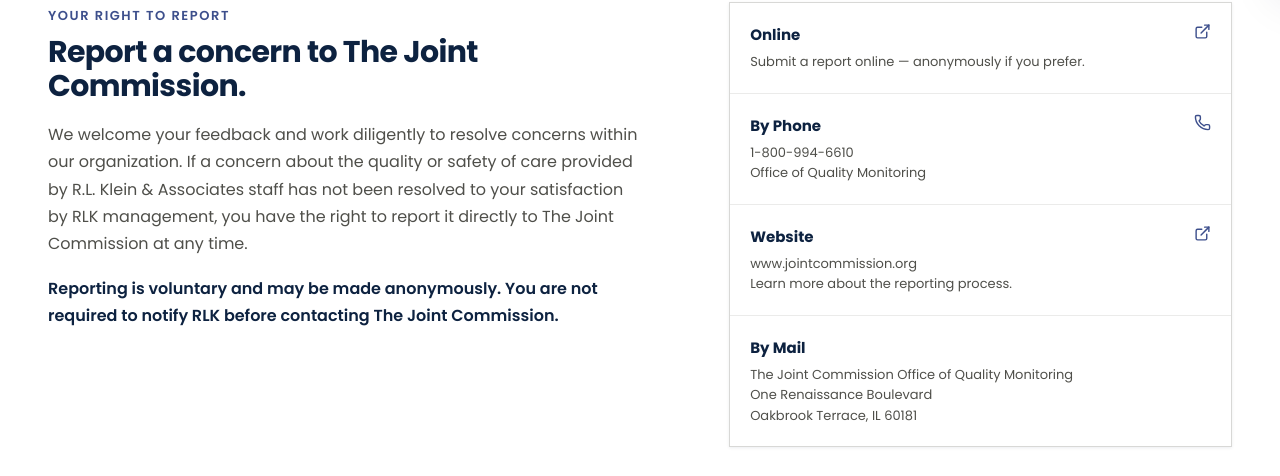
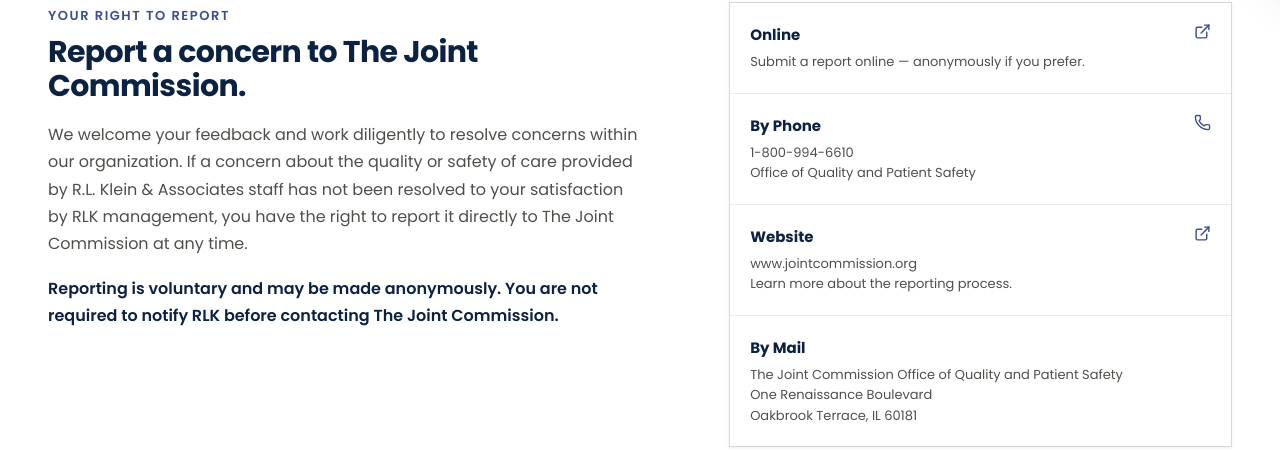
Before and after one commit to kumarpotla2221/new-rlklein, a React (Vite) app: page /joint-commision in a window 1280 px wide. Shown: the part 822-1298 px from the top of the page. Built offline with nearby package versions, Linux system fonts and the light colour scheme.

Commit message:
new changes

```diff
--- a/src/pages/about/SafetyCompliancePage.tsx
+++ b/src/pages/about/SafetyCompliancePage.tsx
@@ -78,9 +78,9 @@
                 <span><strong>Online</strong><small>Submit a report online &mdash; anonymously if you prefer.</small></span>
                 <ExternalLink size={17} />
               </a>
-              <div className="safety-contact-card__row"><span><strong>By Phone</strong><small>1-800-994-6610<br />Office of Quality Monitoring</small></span><Phone size={17} /></div>
+              <div className="safety-contact-card__row"><span><strong>By Phone</strong><small>1-800-994-6610<br />Office of Quality and Patient Safety</small></span><Phone size={17} /></div>
               <a href="https://www.jointcommission.org/en" target="_blank" rel="noreferrer" className="safety-contact-card__row"><span><strong>Website</strong><small>www.jointcommission.org<br />Learn more about the reporting process.</small></span><ExternalLink size={17} /></a>
-              <div className="safety-contact-card__row"><span><strong>By Mail</strong><small>The Joint Commission Office of Quality Monitoring<br />One Renaissance Boulevard<br />Oakbrook Terrace, IL 60181</small></span></div>
+              <div className="safety-contact-card__row"><span><strong>By Mail</strong><small>The Joint Commission Office of Quality and Patient Safety<br />One Renaissance Boulevard<br />Oakbrook Terrace, IL 60181</small></span></div>
             </div>
           </div>
         </div>
```
